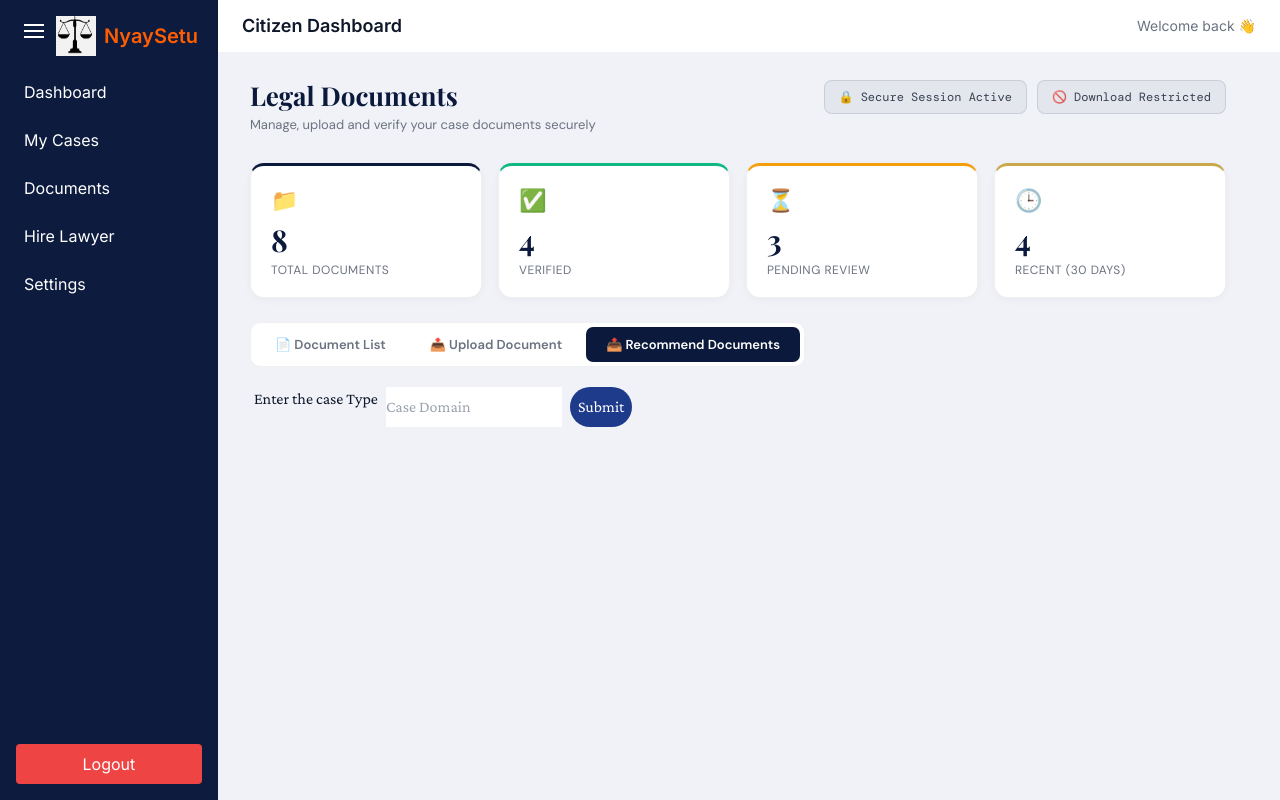
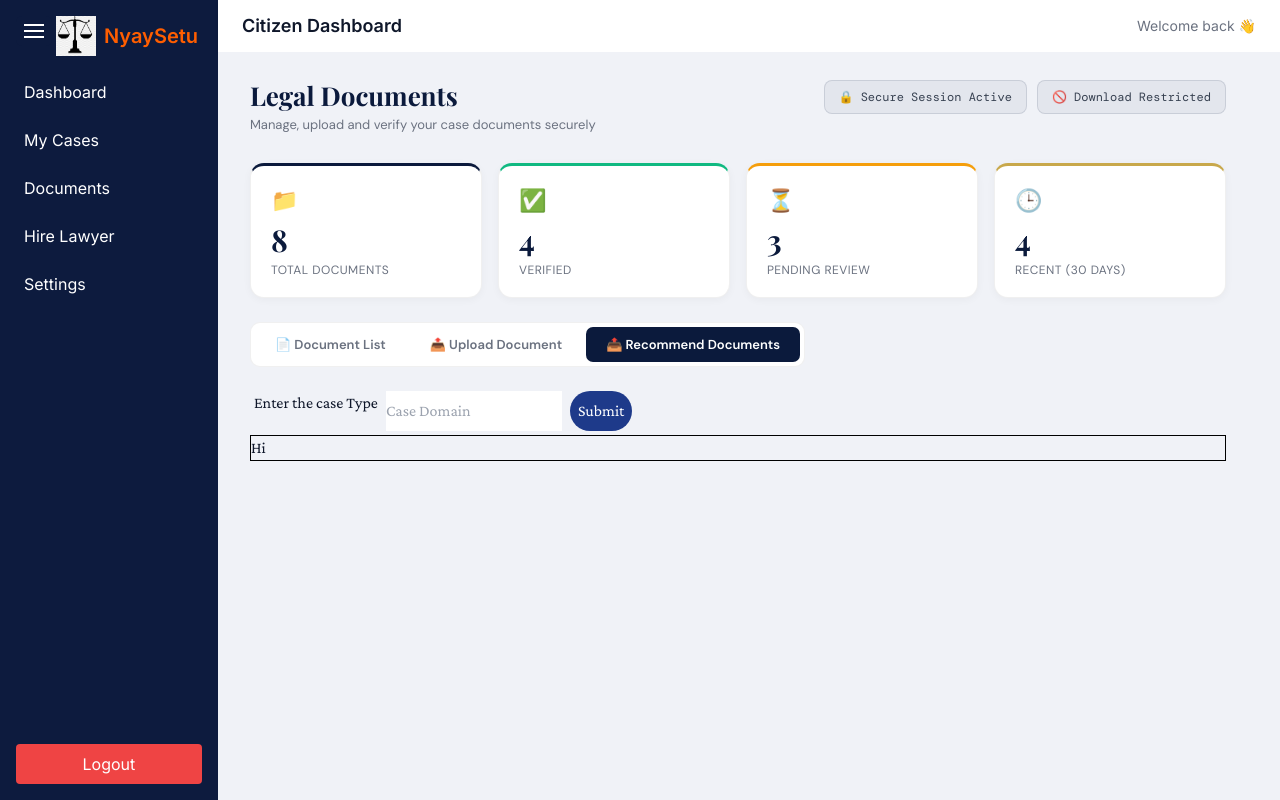
Before and after one commit to TaNuJaSaRaVale/court-case-tracking-system, a React (Vite) app in the folder client/: page /citizen/documents in a window 1280 px wide. Both pictures are taken after a click on the button "📤 Recommend Documents". Built offline with nearby package versions, Linux system fonts and the light colour scheme; a web font is replaced by a local one.

Commit message:
dashboard updates

```diff
--- a/client/src/pages/citizen/CitizenDashboard.tsx
+++ b/client/src/pages/citizen/CitizenDashboard.tsx
@@ -1,5 +1,6 @@
 import { useEffect, useState } from "react";
 import { fetchWithAuth } from "../../services/api";
+import { Link } from "react-router-dom";
 
 // ─── Types ─────────────────────────────────────────────────────────────────────
 interface StatCardProps {
@@ -120,7 +121,7 @@ const StatCard = ({
         className={`mt-3 flex items-center gap-1 text-[11px] font-semibold ${accentLink}
           opacity-0 group-hover:opacity-100 transition-opacity duration-200`}
       >
-        View details <Icon d={ICONS.chevronR} className="w-3 h-3" />
+        <Link to={label==="Total Cases"?'/citizen/mycases':'/citizen/dashboard'}>View details</Link> <Icon d={ICONS.chevronR} className="w-3 h-3" />
       </button>
     </div>
   </div>
--- a/client/src/pages/citizen/document.tsx
+++ b/client/src/pages/citizen/document.tsx
@@ -109,6 +109,7 @@ export default function NyaySetuDocuments() {
     const matchDate   = !filterDate  || d.uploadDate >= filterDate;
     return matchSearch && matchCase && matchType && matchStatus && matchDate;
   });
+  const [isLoading,setIsLoading] = useState(true)
 
   const stats = {
     total:    docs.length,
@@ -454,10 +455,15 @@ export default function NyaySetuDocuments() {
             </div>
           )}
           {activeTab==="reccomend" && (
+            <div className="flex flex-col">
             <div className="flex m-1 gap-2">
               <label htmlFor="caseType">Enter the case Type</label>
               <input type="caseType" onChange={(e)=>{setCaseType(e.target.value)}} placeholder="Case Domain"/>
               <button onClick={handleSubmit} type="submit" className="bg-blue-900 text-[rgb(255,255,255)] b-[1px] p-2 rounded-3xl">Submit</button>
+            </div>
+            <div className="grid grid-cols-1 border-[1px] border-black w-full h-full">
+                Hi
+            </div>
             </div>
           )}
 
```
